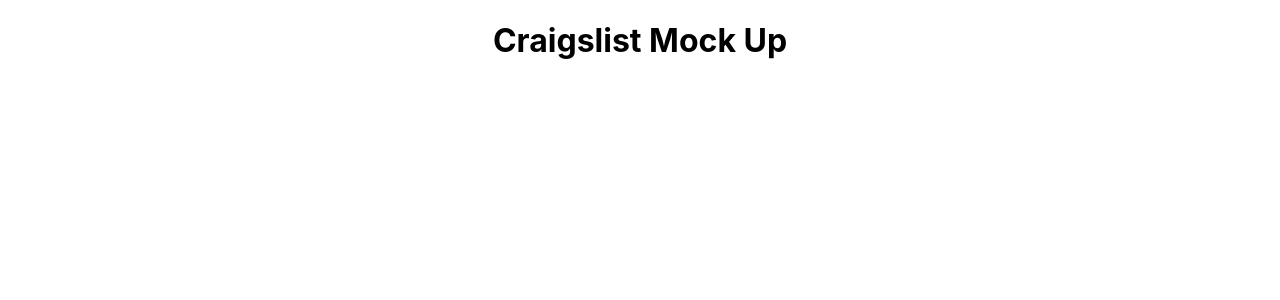
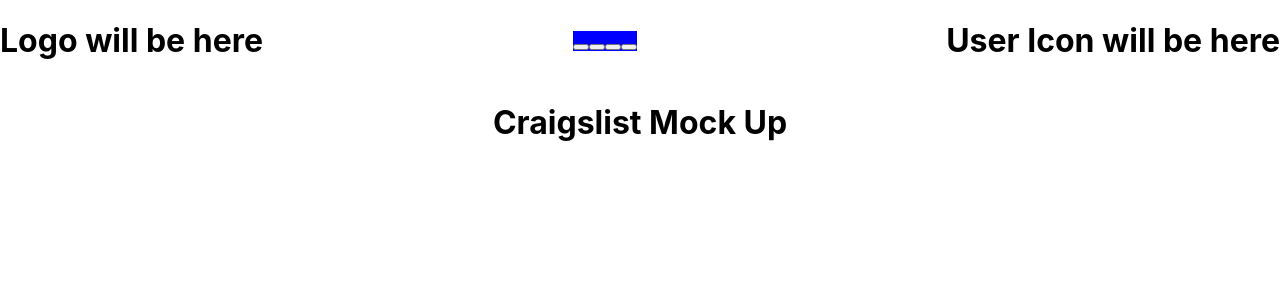
Before and after one commit to yellow-dogs-sunshine/mia-hackathon-5, a React (Create React App) app: page / in a window 1280 px wide. Shown: the top 300 px of the page. Built offline with nearby package versions, Linux system fonts and the light colour scheme.

Commit message:
feat: Added rough styling to the navbar, merge conflicts.

```diff
--- a/src/App.js
+++ b/src/App.js
@@ -1,10 +1,12 @@
 import React from "react";
-import logo from "./logo.svg";
+
 import "./App.css";
 
+import Navbar from "./Components/Navbar/Navbar";
 function App() {
   return (
     <div className="App">
+      <Navbar />
       <h1>Craigslist Mock Up</h1>
     </div>
   );
```
